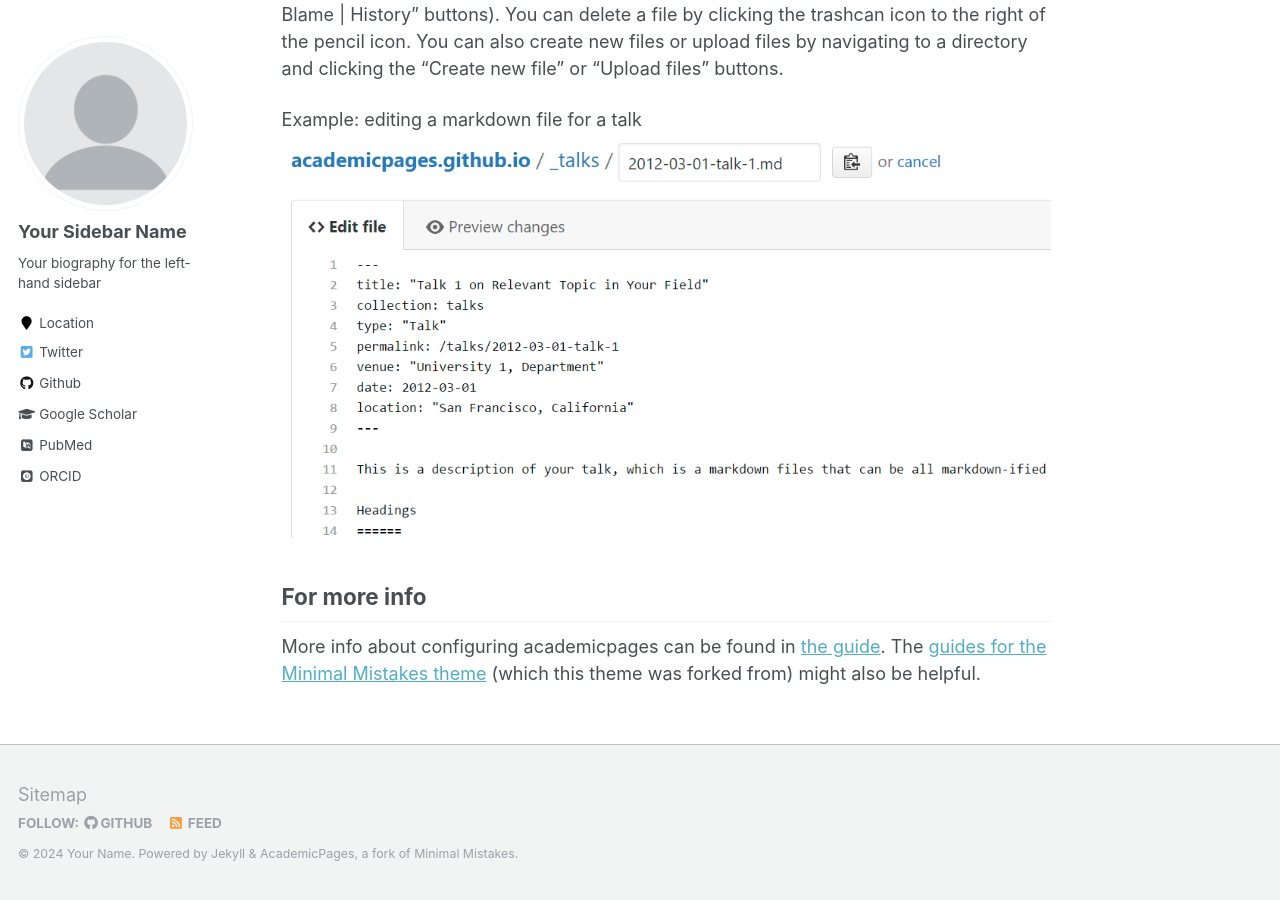
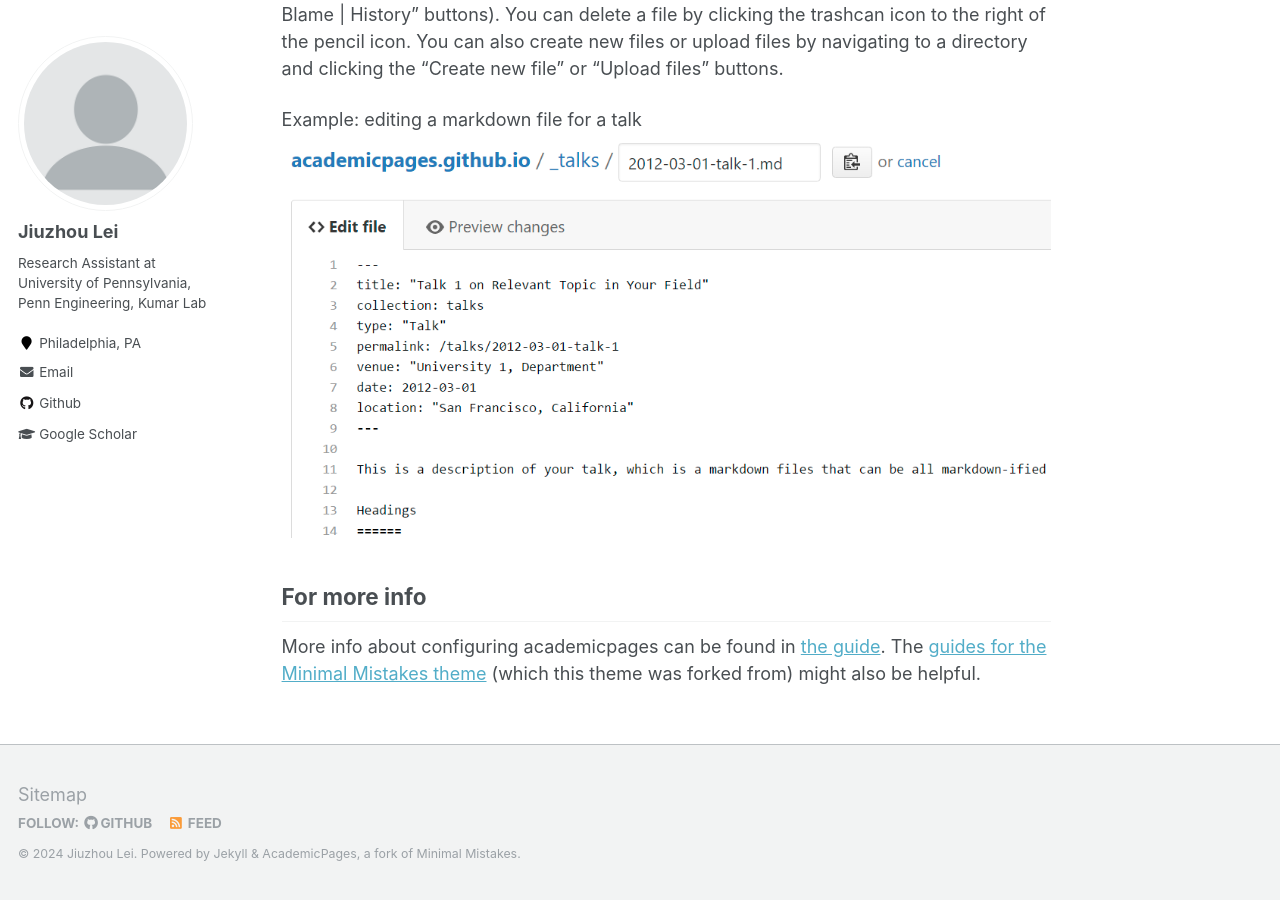
Before and after one commit to RollingOat/jiuzhou_lei.github.io, a Jekyll site: the page built from _pages/about.md, in a window 1280 px wide and 900 px high, scrolled down 2463 px. Built offline with Jekyll 4.4.1, drawn with Linux system fonts in a browser that asks for light colours; some web fonts are replaced.

```diff
--- a/_config.yml
+++ b/_config.yml
@@ -9,7 +9,7 @@
 locale                   : "en-US"
 title                    : "Jiuzhou's Portfolio"
 title_separator          : "-"
-name                     : &name "Your Name"
+name                     : &name "Jiuzhou Lei"
 description              : &description "personal description"
 url                      : https://academicpages.github.io # the base hostname & protocol for your site e.g. "https://mmistakes.github.io"
 baseurl                  : "" # the subpath of your site, e.g. "/blog"
@@ -80,14 +80,14 @@ analytics:
 
 # Site Author
 author:
-  name             : "Your Sidebar Name"
+  name             : "Jiuzhou Lei"
   avatar           : "profile.png"
-  bio              : "Your biography for the left-hand sidebar"
-  location         : "Location"
+  bio              : "Research Assistant at University of Pennsylvania, Penn Engineering, Kumar Lab"
+  location         : "Philadelphia, PA"
   employer         :
-  pubmed           : "https://www.ncbi.nlm.nih.gov/pubmed/?term=john+snow"
-  googlescholar    : "http://yourfullgooglescholarurl.com"
-  email            :
+  pubmed           :
+  googlescholar    : "https://scholar.google.com/citations?hl=en&user=VBNFtRkAAAAJ"
+  email            : "jiuzl@seas.upenn.edu"
   researchgate     :  # example: "https://www.researchgate.net/profile/yourprofile"
   uri              :
   bitbucket        :
@@ -96,20 +96,20 @@ author:
   flickr           :
   facebook         :
   foursquare       :
-  github           : "academicpages"
+  github           : "https://github.com/RollingOat"
   google_plus      :
   keybase          :
   instagram        :
   impactstory      : #"https://profiles.impactstory.org/u/xxxx-xxxx-xxxx-xxxx"
   lastfm           :
   linkedin         :
-  orcid            : "http://orcid.org/yourorcidurl"
+  orcid            : #"http://orcid.org/yourorcidurl"
   pinterest        :
   soundcloud       :
   stackoverflow    : # http://stackoverflow.com/users/123456/username
   steam            :
   tumblr           :
-  twitter          : "replacethistwitterhandle"
+  twitter          : #"replacethistwitterhandle"
   vine             :
   weibo            :
   xing             :
```
